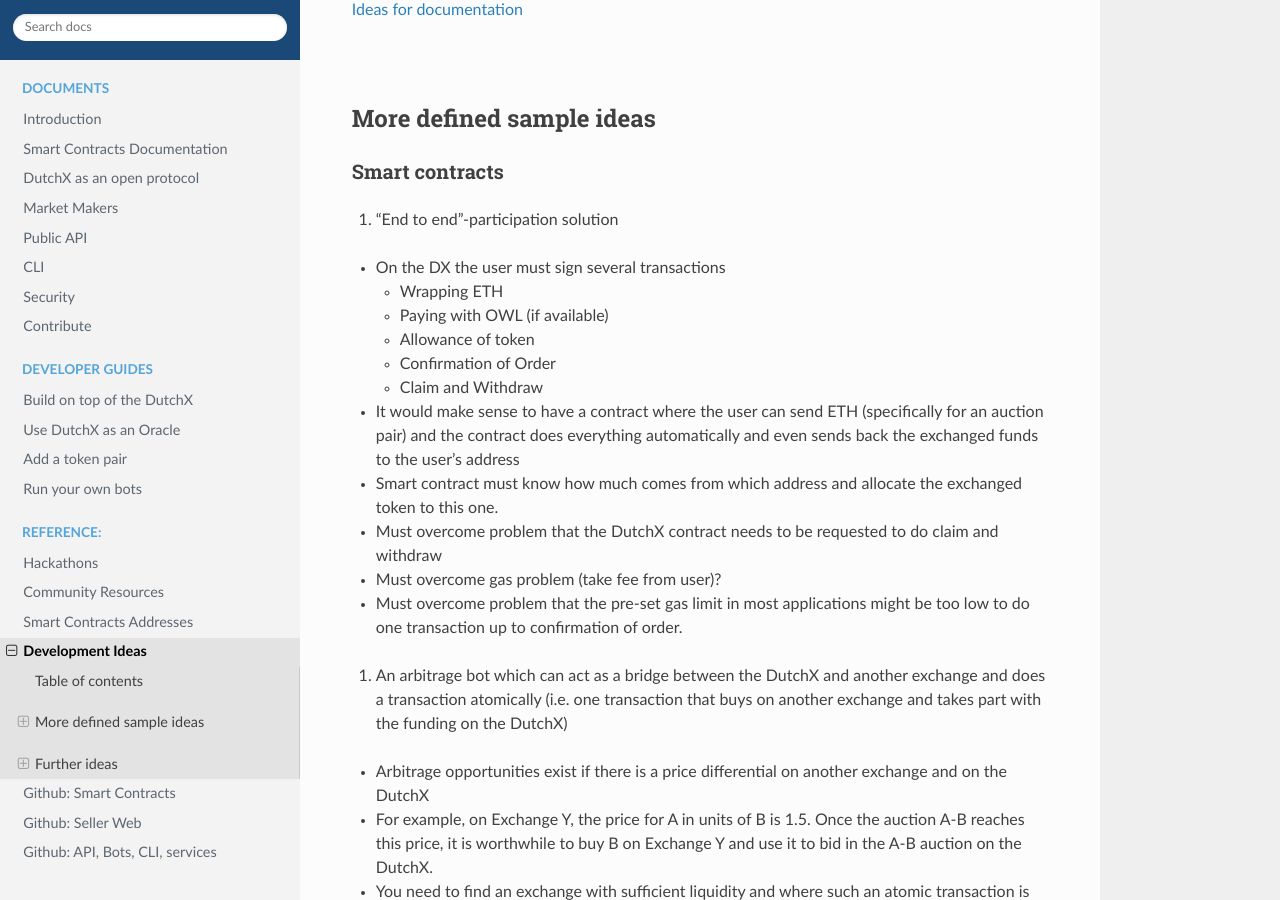
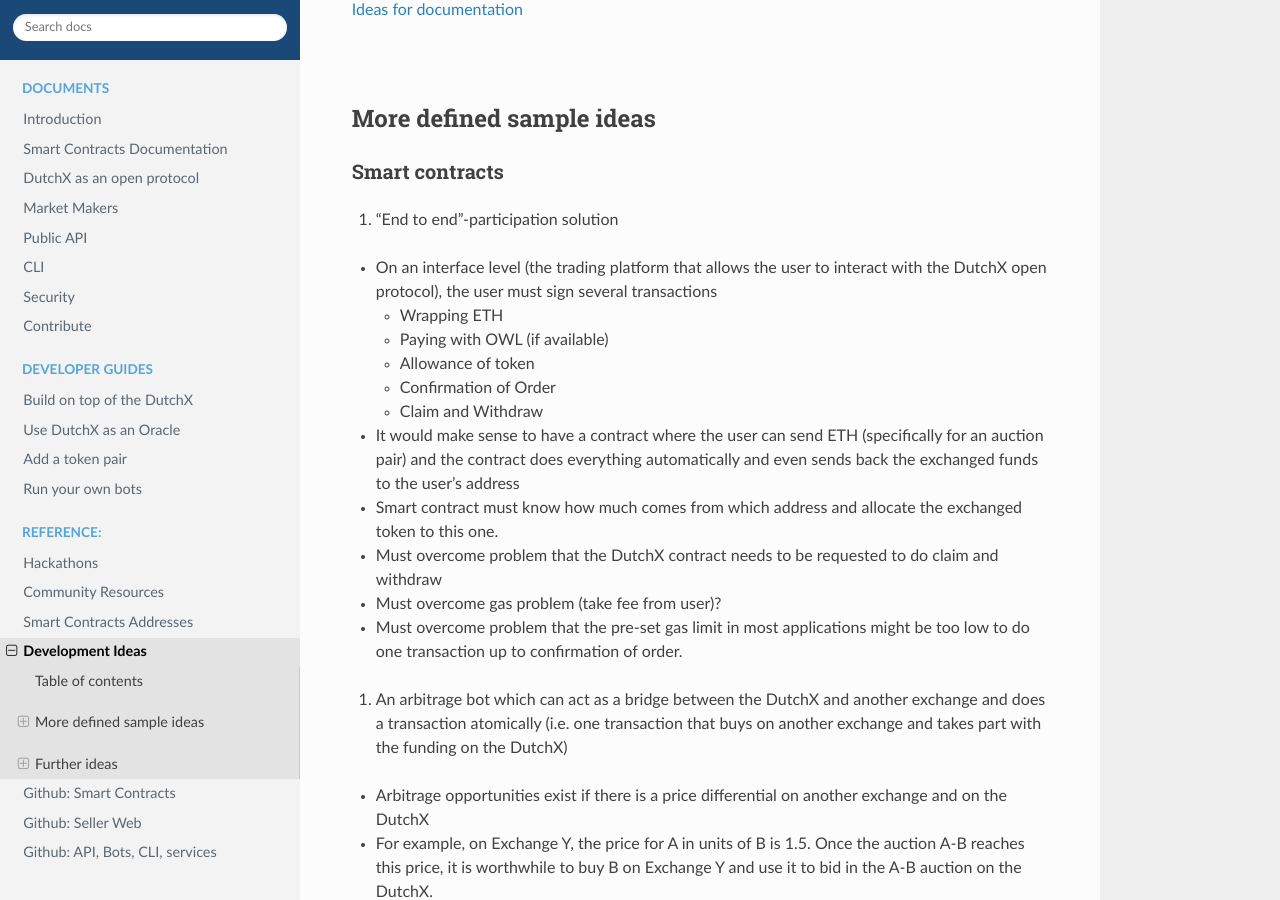
Before and after one commit to gnosis/dx-docs, a Sphinx documentation site: the page built from source/development-ideas.md, in a window 1280 px wide and 900 px high, scrolled down 698 px. Built offline with Sphinx 7.4.7 and the Read the Docs theme 2.0.0, drawn with Linux system fonts in a browser that asks for light colours.

Commit message:
Update development-ideas.md

```diff
--- a/source/development-ideas.md
+++ b/source/development-ideas.md
@@ -32,7 +32,7 @@
 
 1. “End to end”-participation solution
 
-- On the DX the user must sign several transactions
+- On an interface level (the trading platform that allows the user to interact with the DutchX open protocol), the user must sign several transactions
     - Wrapping ETH
     - Paying with OWL (if available)
     - Allowance of token
```
